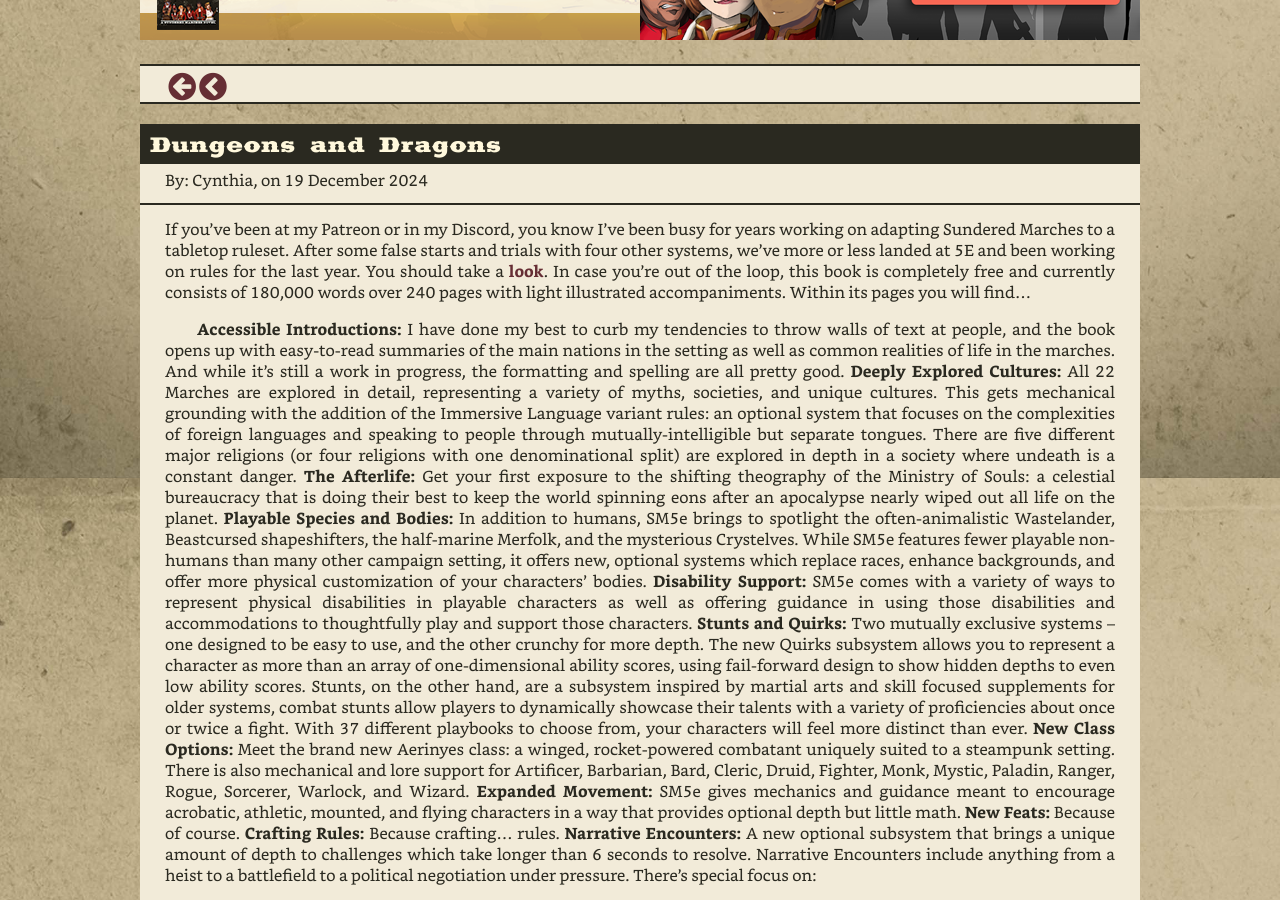
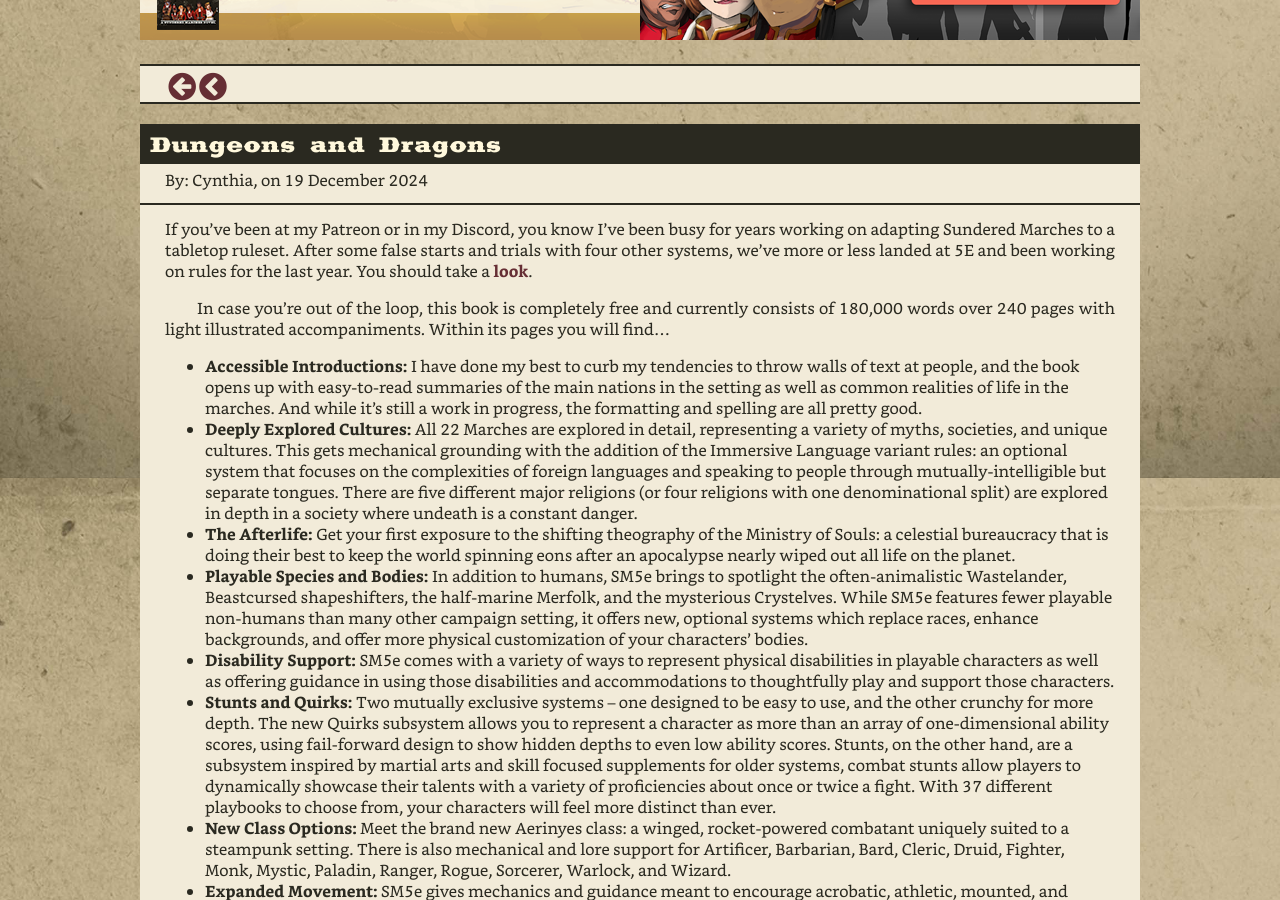
Before and after one commit to SunsetteSkye/SunsetteSkye, a Jekyll site: the page built from _news/2024-12-19-news-post-3.markdown, in a window 1280 px wide and 900 px high, scrolled down 422 px. Built offline with Jekyll 4.4.1, drawn with Linux system fonts in a browser that asks for light colours.

```diff
--- a/_news/2024-12-19-news-post-3.markdown
+++ b/_news/2024-12-19-news-post-3.markdown
@@ -5,24 +5,25 @@ preview: /assets/5ECover.jpg
 previewalt: Front cover of The Sundered Marches Campaign Setting
 ---
 If you've been at my Patreon or in my Discord, you know I've been busy for years working on adapting Sundered Marches to a tabletop ruleset. After some false starts and trials with four other systems, we've more or less landed at 5E and been working on rules for the last year. You should take a [look](http://sunderedmarches.com/5E/).
+
 In case you're out of the loop, this book is completely free and currently consists of 180,000 words over 240 pages with light illustrated accompaniments. Within its pages you will find...
 
 <!--more-->
-**Accessible Introductions:** I have done my best to curb my tendencies to throw walls of text at people, and the book opens up with easy-to-read summaries of the main nations in the setting as well as common realities of life in the marches. And while it's still a work in progress, the formatting and spelling are all pretty good.
-**Deeply Explored Cultures:** All 22 Marches are explored in detail, representing a variety of myths, societies, and unique cultures. This gets mechanical grounding with the addition of the Immersive Language variant rules: an optional system that focuses on the complexities of foreign languages and speaking to people through mutually-intelligible but separate tongues. There are five different major religions (or four religions with one denominational split) are explored in depth in a society where undeath is a constant danger.
-**The Afterlife:** Get your first exposure to the shifting theography of the Ministry of Souls: a celestial bureaucracy that is doing their best to keep the world spinning eons after an apocalypse nearly wiped out all life on the planet.
-**Playable Species and Bodies:** In addition to humans, SM5e brings to spotlight the often-animalistic Wastelander, Beastcursed shapeshifters, the half-marine Merfolk, and the mysterious Crystelves. While SM5e features fewer playable non-humans than many other campaign setting, it offers new, optional systems which replace races, enhance backgrounds, and offer more physical customization of your characters' bodies.
-**Disability Support:** SM5e comes with a variety of ways to represent physical disabilities in playable characters as well as offering guidance in using those disabilities and accommodations to thoughtfully play and support those characters.
-**Stunts and Quirks:** Two mutually exclusive systems -- one designed to be easy to use, and the other crunchy for more depth. The new Quirks subsystem allows you to represent a character as more than an array of one-dimensional ability scores, using fail-forward design to show hidden depths to even low ability scores. Stunts, on the other hand, are a subsystem inspired by martial arts and skill focused supplements for older systems, combat stunts allow players to dynamically showcase their talents with a variety of proficiencies about once or twice a fight. With 37 different playbooks to choose from, your characters will feel more distinct than ever.
-**New Class Options:** Meet the brand new Aerinyes class: a winged, rocket-powered combatant uniquely suited to a steampunk setting. There is also mechanical and lore support for Artificer, Barbarian, Bard, Cleric, Druid, Fighter, Monk, Mystic, Paladin, Ranger, Rogue, Sorcerer, Warlock, and Wizard.
-**Expanded Movement:** SM5e gives mechanics and guidance meant to encourage acrobatic, athletic, mounted, and flying characters in a way that provides optional depth but little math.
-**New Feats:** Because of course.
-**Crafting Rules:** Because crafting... rules.
-**Narrative Encounters:** A new optional subsystem that brings a unique amount of depth to challenges which take longer than 6 seconds to resolve. Narrative Encounters include anything from a heist to a battlefield to a political negotiation under pressure. There's special focus on:
-- Mass Battle rules which can handle fights with dozens of enemy combatants swiftly.
-- Rules for setpiece encounters atop and between ships, fortresses, and much more.
-- Improved conversation rules that allow many people to mechanically participate in a conversation that has more depth than "roll Persuasion".
-- Unreliable Narrator: Reports of your defeat may have been greatly exaggerated. When a character goes down in a fight, they can use the new Unreliable Narrator optional system to continue participating in the battle and engage in a Rashomon-style argument with the afterlife about what really happened.
-**Firearms Rules:** I know, I know, everyone has firearms rules. But I like mine better, and I think you will, too. As a steampunk setting, SM5e takes the approach that guns have become the default method of combat and balances firearms appropriately to give you an exciting field of options...
+- **Accessible Introductions:** I have done my best to curb my tendencies to throw walls of text at people, and the book opens up with easy-to-read summaries of the main nations in the setting as well as common realities of life in the marches. And while it's still a work in progress, the formatting and spelling are all pretty good.
+- **Deeply Explored Cultures:** All 22 Marches are explored in detail, representing a variety of myths, societies, and unique cultures. This gets mechanical grounding with the addition of the Immersive Language variant rules: an optional system that focuses on the complexities of foreign languages and speaking to people through mutually-intelligible but separate tongues. There are five different major religions (or four religions with one denominational split) are explored in depth in a society where undeath is a constant danger.
+- **The Afterlife:** Get your first exposure to the shifting theography of the Ministry of Souls: a celestial bureaucracy that is doing their best to keep the world spinning eons after an apocalypse nearly wiped out all life on the planet.
+- **Playable Species and Bodies:** In addition to humans, SM5e brings to spotlight the often-animalistic Wastelander, Beastcursed shapeshifters, the half-marine Merfolk, and the mysterious Crystelves. While SM5e features fewer playable non-humans than many other campaign setting, it offers new, optional systems which replace races, enhance backgrounds, and offer more physical customization of your characters' bodies.
+- **Disability Support:** SM5e comes with a variety of ways to represent physical disabilities in playable characters as well as offering guidance in using those disabilities and accommodations to thoughtfully play and support those characters.
+- **Stunts and Quirks:** Two mutually exclusive systems -- one designed to be easy to use, and the other crunchy for more depth. The new Quirks subsystem allows you to represent a character as more than an array of one-dimensional ability scores, using fail-forward design to show hidden depths to even low ability scores. Stunts, on the other hand, are a subsystem inspired by martial arts and skill focused supplements for older systems, combat stunts allow players to dynamically showcase their talents with a variety of proficiencies about once or twice a fight. With 37 different playbooks to choose from, your characters will feel more distinct than ever.
+- **New Class Options:** Meet the brand new Aerinyes class: a winged, rocket-powered combatant uniquely suited to a steampunk setting. There is also mechanical and lore support for Artificer, Barbarian, Bard, Cleric, Druid, Fighter, Monk, Mystic, Paladin, Ranger, Rogue, Sorcerer, Warlock, and Wizard.
+- **Expanded Movement:** SM5e gives mechanics and guidance meant to encourage acrobatic, athletic, mounted, and flying characters in a way that provides optional depth but little math.
+- **New Feats:** Because of course.
+- **Crafting Rules:** Because crafting... rules.
+- **Narrative Encounters:** A new optional subsystem that brings a unique amount of depth to challenges which take longer than 6 seconds to resolve. Narrative Encounters include anything from a heist to a battlefield to a political negotiation under pressure. There's special focus on:
+  - Mass Battle rules which can handle fights with dozens of enemy combatants swiftly.
+  - Rules for setpiece encounters atop and between ships, fortresses, and much more.
+  - Improved conversation rules that allow many people to mechanically participate in a conversation that has more depth than "roll Persuasion".
+  - Unreliable Narrator: Reports of your defeat may have been greatly exaggerated. When a character goes down in a fight, they can use the new Unreliable Narrator optional system to continue participating in the battle and engage in a Rashomon-style argument with the afterlife about what really happened.
+- **Firearms Rules:** I know, I know, everyone has firearms rules. But I like mine better, and I think you will, too. As a steampunk setting, SM5e takes the approach that guns have become the default method of combat and balances firearms appropriately to give you an exciting field of options...
 
 There's still so much more I want to write, but it's a start, and I think it's a pretty good one. I invite you to take a look. So hang on to your knickers, because it's still gonna be a wild ride.
```
